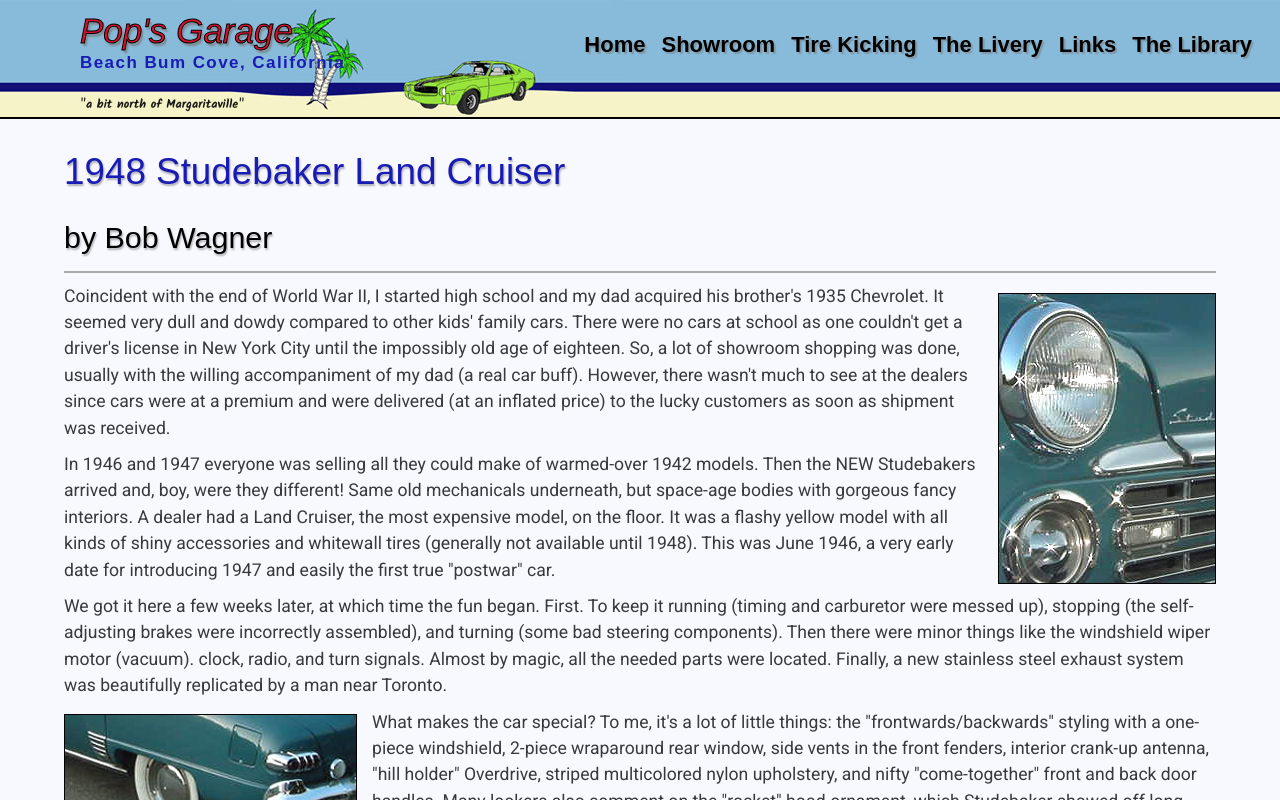
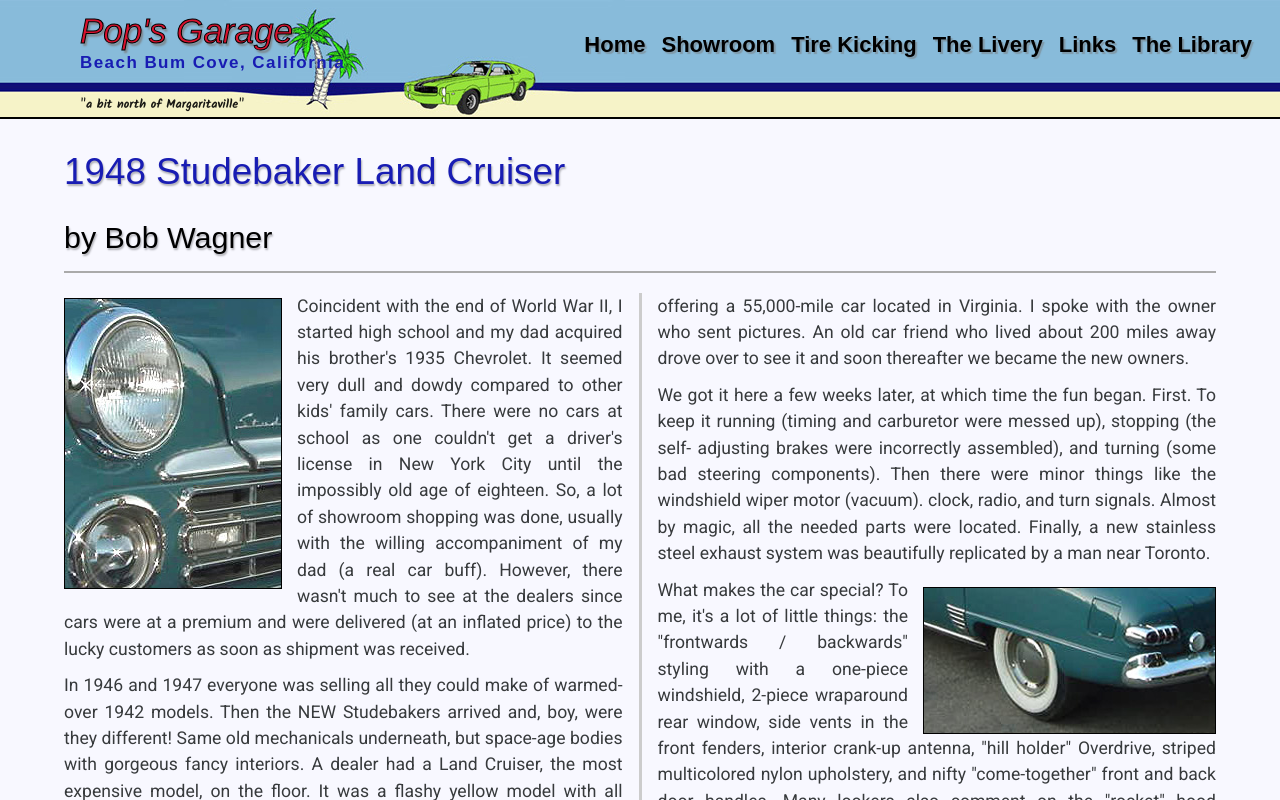
Before and after one commit to swendt57/popsgarage, a React (Create React App) app: page /land_cruiser in a window 1280 px wide. Shown: the top 800 px of the page. Built offline with nearby package versions, Linux system fonts and the light colour scheme; a web font is replaced by a local one.

Commit message:
Added long-lostg text the Land Cruiser story from an old backup DVD. Also added columns for large screens to that story as a test.

```diff
--- a/src/assets/css/styles.css
+++ b/src/assets/css/styles.css
@@ -24,6 +24,7 @@
     width: 90vw;
     padding-top: 15px;
     margin: auto;
+    padding-bottom: 50px;
 }
 
 /* BS OR */
@@ -85,7 +86,7 @@
 
 hr {
     border: 1px solid #aaa;
-    margin: 10px auto 10px;
+    margin: 10px auto 20px;
 }
 
 td.hr-style {
@@ -190,6 +191,14 @@
 
     aside {
         font-size: .95rem;
+    }
+
+    .two-column {
+        column-count: 2;
+        column-gap: 35px;
+        column-rule-style: solid;
+        column-rule-color: #ccc;
+        text-align: justify;
     }
 }
 
--- a/src/containers/LandCruiser.js
+++ b/src/containers/LandCruiser.js
@@ -6,14 +6,16 @@
 
     const mainText =
         <React.Fragment>
-            <div>
-                <p><a href={window.location.origin + '/assets/galleries/land_cruiser_gallery/index.html'}><img src={window.location.origin + '/assets/images/features/land_cruiser/Stude101crop.jpg'} className="feature-img" alt="Close-up of the right headlight"/></a>Coincident with the end of World War II, I started high school and my dad acquired his brother's 1935 Chevrolet. It seemed very dull and dowdy compared to other kids' family cars. There were no cars at school as one couldn't get a driver's license in New York City until the impossibly old age of eighteen. So, a lot of showroom shopping was done, usually with the willing accompaniment of my dad (a real car buff). However, there wasn't much to see at the dealers since cars were at a premium and were delivered (at an inflated price) to the lucky customers as soon as shipment was received.</p>
+            <div className="two-column">
+                <p><a href={window.location.origin + '/assets/galleries/land_cruiser_gallery/index.html'}><img src={window.location.origin + '/assets/images/features/land_cruiser/Stude101crop.jpg'} className="feature-img-left" alt="Close-up of the right headlight"/></a>Coincident with the end of World War II, I started high school and my dad acquired his brother's 1935 Chevrolet. It seemed very dull and dowdy compared to other kids' family cars. There were no cars at school as one couldn't get a driver's license in New York City until the impossibly old age of eighteen. So, a lot of showroom shopping was done, usually with the willing accompaniment of my dad (a real car buff). However, there wasn't much to see at the dealers since cars were at a premium and were delivered (at an inflated price) to the lucky customers as soon as shipment was received.</p>
 
                 <p>In 1946 and 1947 everyone was selling all they could make of warmed-over 1942 models. Then the NEW Studebakers arrived and, boy, were they different! Same old mechanicals underneath, but space-age bodies with gorgeous fancy interiors. A dealer had a Land Cruiser, the most expensive model, on the floor. It was a flashy yellow model with all kinds of shiny accessories and whitewall tires (generally not available until 1948). This was June 1946, a very early date for introducing 1947 and easily the first true "postwar" car.</p>
 
+                <p>That car remained in my memory and when I began to collect old cars (about 1968), a 1947-49 Land Cruiser was on my list. However. I never found a nice original one in the right color until we went to Barrett-Jackson in 1998 and saw a perfect 1947 in tan with only 12,000 original miles. We jumped into the bidding, but it went well beyond our budget. However, the wheels of fate had now begun to turn and, shortly, a friend of ours (in the Studebaker Club) gave me an ad from their magazine offering a 55,000-mile car located in Virginia. I spoke with the owner who sent pictures. An old car friend who lived about 200 miles away drove over to see it and soon thereafter we became the new owners.</p>
+
                 <p>We got it here a few weeks later, at which time the fun began. First. To keep it running (timing and carburetor were messed up), stopping (the self- adjusting brakes were incorrectly assembled), and turning (some bad steering components). Then there were minor things like the windshield wiper motor (vacuum). clock, radio, and turn signals. Almost by magic, all the needed parts were located. Finally, a new stainless steel exhaust system was beautifully replicated by a man near Toronto.</p>
 
-                <p><a href={window.location.origin + '/assets/images/features/land_cruiser_gallery/index.html'}><img src={window.location.origin + '/assets/images/features/land_cruiser/Stude102crop.jpg'} className="feature-img-left" alt="Close-up of the left taillight"/></a>What makes the car special? To me, it's a lot of little things: the "frontwards/backwards" styling with a one-piece windshield, 2-piece wraparound rear window, side vents in the front fenders, interior crank-up antenna, "hill holder" Overdrive, striped multicolored nylon upholstery, and nifty "come-together" front and back door handles. Many lookers also comment on the "rocket" hood ornament, which Studebaker showed off long before Oldsmobile ever thought of it. Being the premium model, it has a stretched body with spacious rear seating and lots of deco wood-grained and chrome appointments. This did not come cheap as it was priced right on with Buick Super or Chrysler. However. It was different and when do you see one today? </p>
+                <p><a href={window.location.origin + '/assets/images/features/land_cruiser_gallery/index.html'}><img src={window.location.origin + '/assets/images/features/land_cruiser/Stude102crop.jpg'} className="feature-img" alt="Close-up of the left taillight"/></a>What makes the car special? To me, it's a lot of little things: the "frontwards / backwards" styling with a one-piece windshield, 2-piece wraparound rear window, side vents in the front fenders, interior crank-up antenna, "hill holder" Overdrive, striped multicolored nylon upholstery, and nifty "come-together" front and back door handles. Many lookers also comment on the "rocket" hood ornament, which Studebaker showed off long before Oldsmobile ever thought of it. Being the premium model, it has a stretched body with spacious rear seating and lots of deco wood-grained and chrome appointments. This did not come cheap as it was priced right on with Buick Super or Chrysler. However. It was different and when do you see one today? </p>
 
                 <p>See a gallery of Bob Wagner's 1948 <a href={window.location.origin + '/assets/galleries/land_cruiser_gallery/index.html'}><strong>Studebaker Land Cruiser</strong></a> and read <a href="http://www.studebakermuseum.org/p/about/history/"><strong>The Studebaker Story</strong></a> on the official website of the Studebaker National Museum.</p>
 
```
